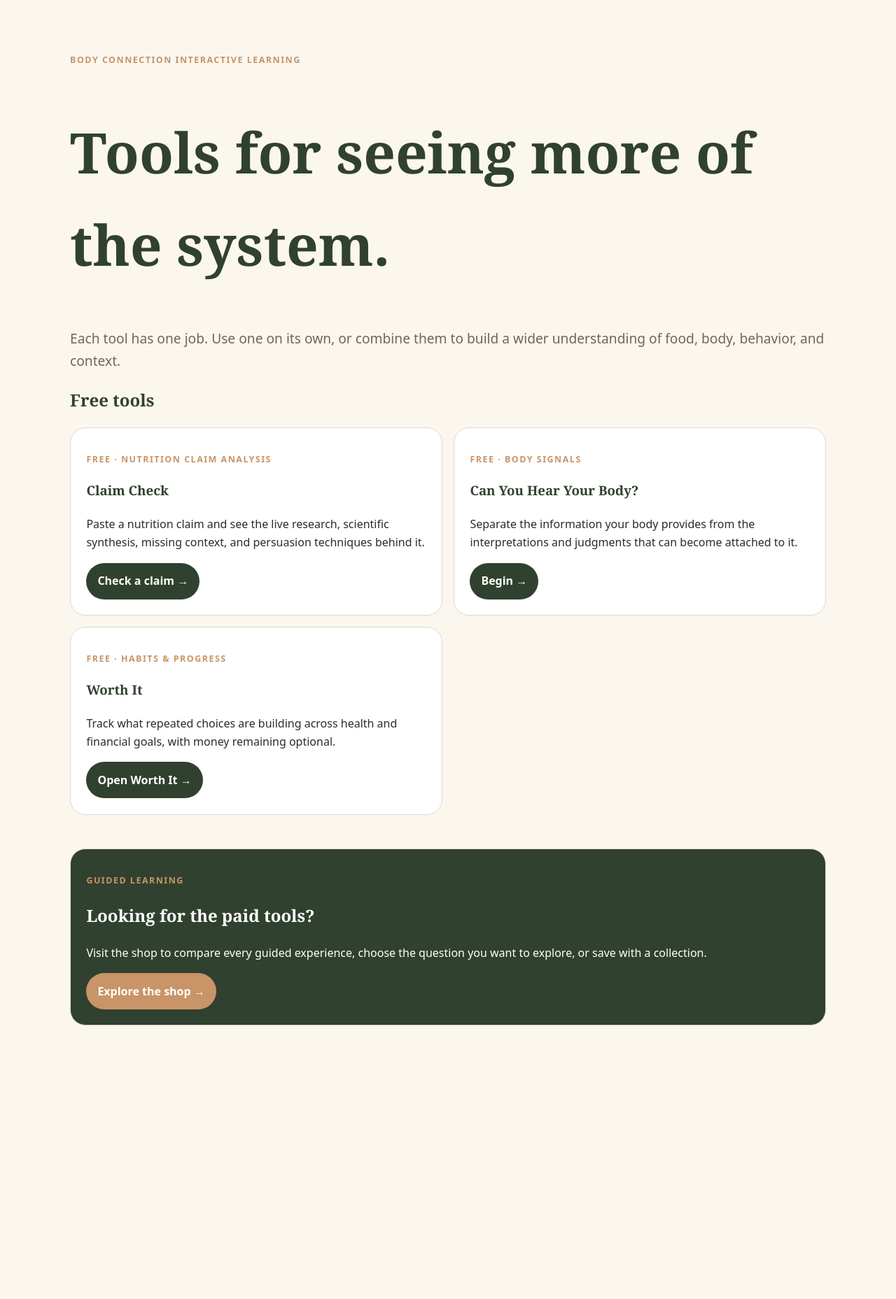
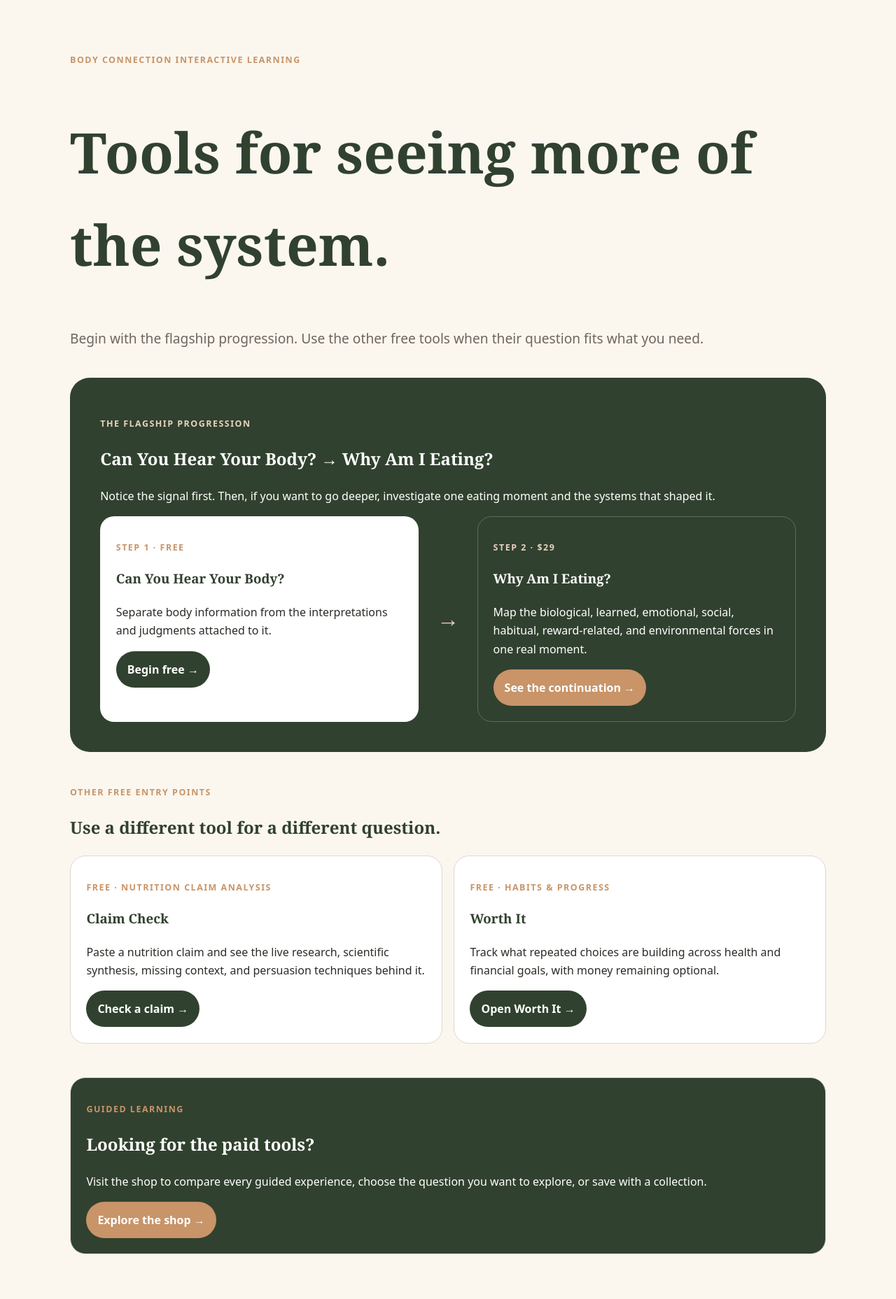
Before and after one commit to BodyConnectionNutrition/Nov-10-build, a Jekyll site: the page tools/index.html, which Jekyll copies as it is, in a window 1280 px wide. Shown: the whole page at 70% size. Built offline with Jekyll 4.4.1, drawn with Linux system fonts in a browser that asks for light colours; before the commit the page ends 1530 px from its top, so only the background shows below that.

Commit message:
Make the two-step experience the site flagship

```diff
--- a/tools/index.html
+++ b/tools/index.html
@@ -4,14 +4,15 @@
 <meta charset="utf-8">
 <meta name="viewport" content="width=device-width,initial-scale=1">
 <title>Interactive Tools | Body Connection Nutrition</title>
-<style>:root{--d:#31412f;--c:#c89468;--bg:#fbf7ef;--line:#ded8ce;--mut:#6f665d}*{box-sizing:border-box}body{margin:0;background:var(--bg);color:#2e2b27;font:16px/1.65 system-ui}.wrap{width:min(1080px,92%);margin:auto;padding:4rem 0}h1,h2,h3{font-family:Georgia,serif;color:var(--d)}h1{font-size:clamp(2.8rem,7vw,5rem)}.eyebrow{color:var(--c);font-weight:800;text-transform:uppercase;letter-spacing:.12em;font-size:.78rem}.lead{font-size:1.2rem;color:var(--mut)}.grid{display:grid;grid-template-columns:repeat(2,1fr);gap:1rem}.card{background:#fff;border:1px solid var(--line);border-radius:22px;padding:1.4rem}.btn{display:inline-block;background:var(--d);color:#fff;text-decoration:none;border-radius:999px;padding:.8rem 1rem;font-weight:800}.link{color:var(--d);font-weight:800}@media(max-width:760px){.grid{grid-template-columns:1fr}}</style>
+<style>:root{--d:#31412f;--c:#c89468;--bg:#fbf7ef;--line:#ded8ce;--mut:#6f665d}*{box-sizing:border-box}body{margin:0;background:var(--bg);color:#2e2b27;font:16px/1.65 system-ui}.wrap{width:min(1080px,92%);margin:auto;padding:4rem 0}h1,h2,h3{font-family:Georgia,serif;color:var(--d)}h1{font-size:clamp(2.8rem,7vw,5rem)}.eyebrow{color:var(--c);font-weight:800;text-transform:uppercase;letter-spacing:.12em;font-size:.78rem}.lead{font-size:1.2rem;color:var(--mut)}.grid{display:grid;grid-template-columns:repeat(2,1fr);gap:1rem}.card{background:#fff;border:1px solid var(--line);border-radius:22px;padding:1.4rem}.flagship{background:var(--d);color:#fff;border-radius:28px;padding:clamp(1.5rem,4vw,2.7rem);margin:2.5rem 0}.flagship h2,.flagship h3{color:#fff}.flagship-grid{display:grid;grid-template-columns:1fr 52px 1fr;gap:1rem;align-items:stretch}.step{border:1px solid rgba(255,255,255,.22);border-radius:20px;padding:1.35rem}.step:first-child{background:#fff;color:#2e2b27}.step:first-child h3{color:var(--d)}.arrow{display:grid;place-items:center;font-size:2rem;color:#e8d1bd}.btn{display:inline-block;background:var(--d);color:#fff;text-decoration:none;border-radius:999px;padding:.8rem 1rem;font-weight:800}.flagship .btn{background:var(--c)}.step:first-child .btn{background:var(--d)}.link{color:var(--d);font-weight:800}.secondary{margin-top:3rem}@media(max-width:760px){.grid,.flagship-grid{grid-template-columns:1fr}.arrow{transform:rotate(90deg);min-height:25px}}</style>
 </head>
 <body>
 <main class="wrap">
 <p class="eyebrow">Body Connection interactive learning</p>
 <h1>Tools for seeing more of the system.</h1>
-<p class="lead">Each tool has one job. Use one on its own, or combine them to build a wider understanding of food, body, behavior, and context.</p>
-<h2>Free tools</h2>
+<p class="lead">Begin with the flagship progression. Use the other free tools when their question fits what you need.</p>
+<section class="flagship"><p class="eyebrow" style="color:#e8d1bd">The flagship progression</p><h2>Can You Hear Your Body? → Why Am I Eating?</h2><p>Notice the signal first. Then, if you want to go deeper, investigate one eating moment and the systems that shaped it.</p><div class="flagship-grid"><article class="step"><p class="eyebrow">Step 1 · Free</p><h3>Can You Hear Your Body?</h3><p>Separate body information from the interpretations and judgments attached to it.</p><a class="btn" href="/tools/can-you-hear-your-body/">Begin free →</a></article><div class="arrow" aria-hidden="true">→</div><article class="step"><p class="eyebrow" style="color:#e8d1bd">Step 2 · $29</p><h3>Why Am I Eating?</h3><p>Map the biological, learned, emotional, social, habitual, reward-related, and environmental forces in one real moment.</p><a class="btn" href="/why-am-i-eating/">See the continuation →</a></article></div></section>
+<div class="secondary"><p class="eyebrow">Other free entry points</p><h2>Use a different tool for a different question.</h2>
 <div class="grid">
 <article class="card">
 <p class="eyebrow">Free · Nutrition claim analysis</p>
@@ -20,18 +21,12 @@
 <a class="btn" href="https://body-connection-claim-check.jdwschool.chatgpt.site" target="_blank" rel="noopener">Check a claim →</a>
 </article>
 <article class="card">
-<p class="eyebrow">Free · Body signals</p>
-<h3>Can You Hear Your Body?</h3>
-<p>Separate the information your body provides from the interpretations and judgments that can become attached to it.</p>
-<a class="btn" href="/tools/can-you-hear-your-body/">Begin →</a>
-</article>
-<article class="card">
 <p class="eyebrow">Free · Habits & progress</p>
 <h3>Worth It</h3>
 <p>Track what repeated choices are building across health and financial goals, with money remaining optional.</p>
 <a class="btn" href="https://bodyconnectionworthit.netlify.app/" target="_blank" rel="noopener">Open Worth It →</a>
 </article>
-</div>
+</div></div>
 <section class="card" style="margin-top:3rem;background:#31412f;color:#fff">
 <p class="eyebrow">Guided learning</p>
 <h2 style="color:#fff">Looking for the paid tools?</h2>
```
